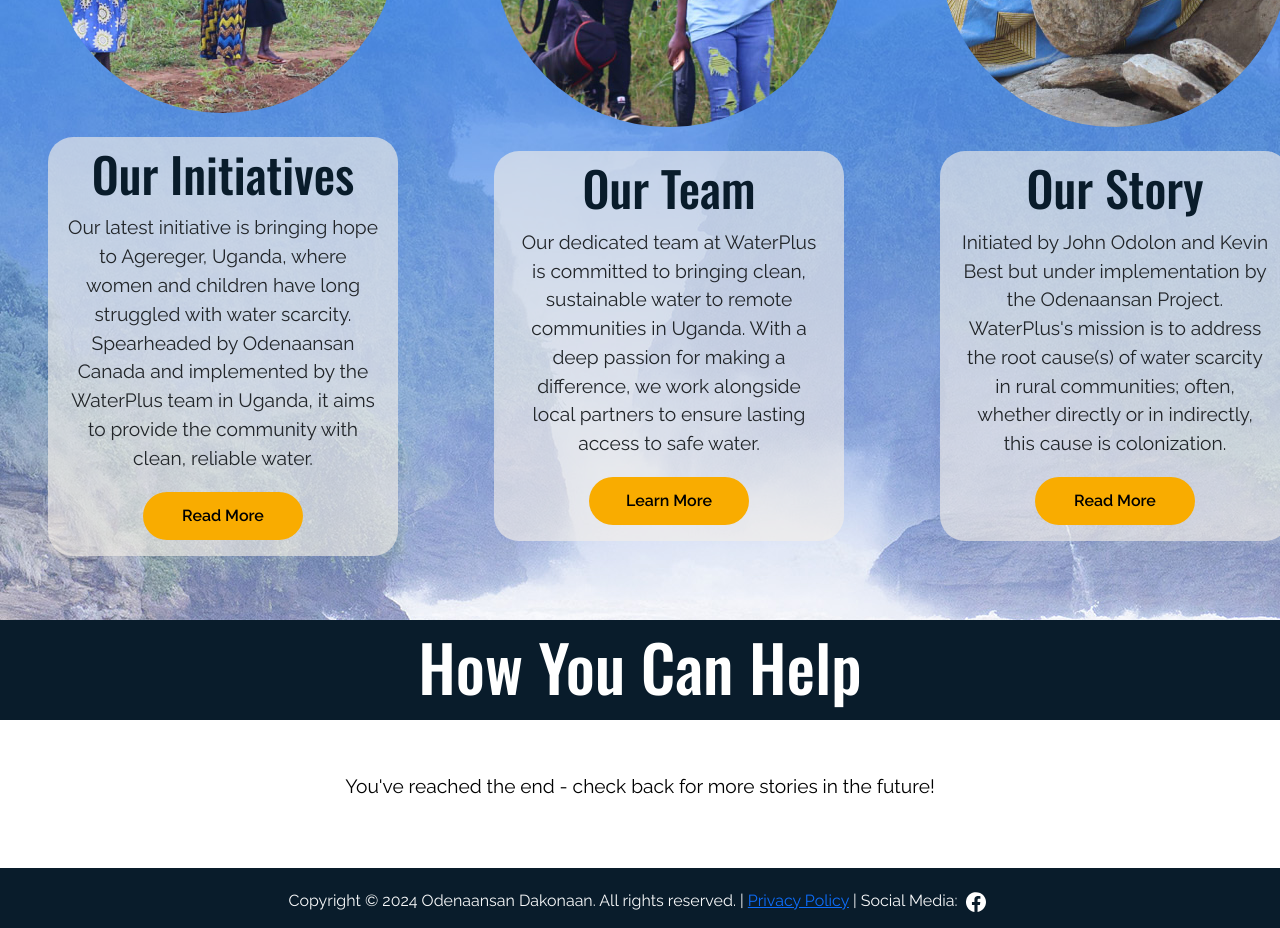
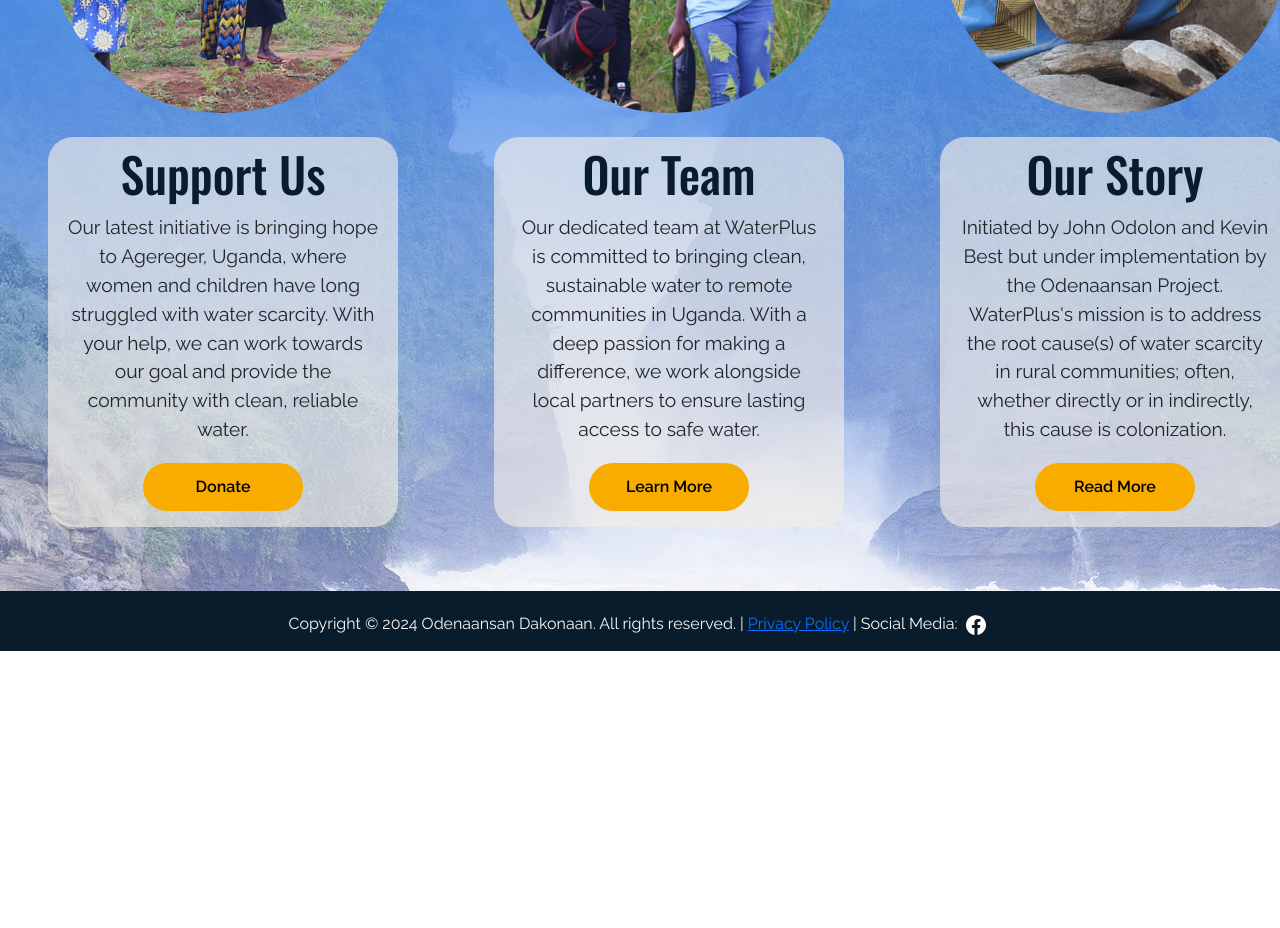
Before and after one commit to khyleB/waterplus, a plain HTML site: page index.html in a window 1280 px wide. Shown: the part 1000-1928 px from the top of the page. After the commit the page ends 1651 px from the top, so only its background shows below. Drawn offline with nearby package versions, Linux system fonts and the light colour scheme; a web font is replaced by a local one.

Commit message:
Tweaked menus and copy

```diff
--- a/index.html
+++ b/index.html
@@ -139,9 +139,9 @@
 
 						<img class="thumbnail-size" src="Images/3.jpg" alt="">
 						<div class="textbox-light">
-							<h3 class="pt-2">Our Initiatives</h3>
-							<p class="px-1 text-dark">Our latest initiative is bringing hope to Agereger, Uganda, where women and children have long struggled with water scarcity. Spearheaded by Odenaansan Canada and implemented by the WaterPlus team in Uganda, it aims to provide the community with clean, reliable water.</p>
-							<a href="initiatives.html"><button class="mx-5 mb-3">Read More</button></a>
+							<h3 class="pt-2">Support Us</h3>
+							<p class="px-1 text-dark">Our latest initiative is bringing hope to Agereger, Uganda, where women and children have long struggled with water scarcity. With your help, we can work towards our goal and provide the community with clean, reliable water.</p>
+							<a href="https://www.gofundme.com/f/help-agereger-village-access-clean-water"><button class="mx-5 mb-3">Donate</button></a>
 						</div>
 
 					</div>
@@ -185,11 +185,11 @@
 				</div>
 			</div>
 
-			<div class="container-fluid title-bar is-dark-blue pt-2 pb-2">
+			<div class="container-fluid title-bar is-dark-blue pt-2 pb-2" style="display: none;">
                 <h2>How You Can Help</h2>
             </div>
 
-			<div class="container-fluid d-flex flex-column align-items-center py-5 px-4 is-white">
+			<div class="container-fluid d-none flex-column align-items-center py-5 px-4 is-white">
 				<div class="d-flex">
 					<img class="archive-thumb" src="Images/archive-thumb.jpg" alt="">
 					<p>You've reached the end - check back for more stories in the future!</p>
--- a/team.css
+++ b/team.css
@@ -1,6 +1,3 @@
-p {
-    font-size: 1.5rem;
- }
 
  .aki {background-image: url(Images/aki.jpg);}
 
```
Also changed, not shown: privacy.html (+1 -1 lines), story.html (+8 -4 lines), team.html (+4 -6 lines), Images/placeholder-bg.jpg, 2 other files.
